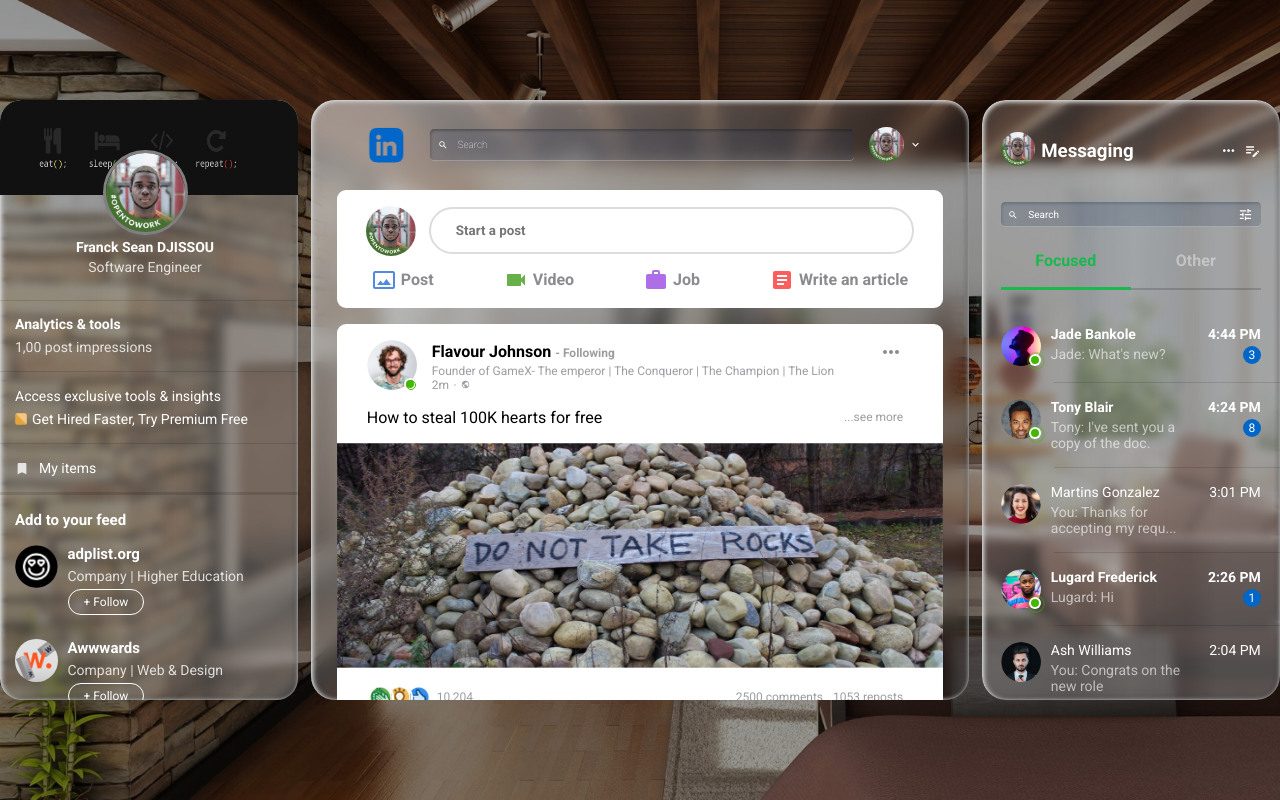
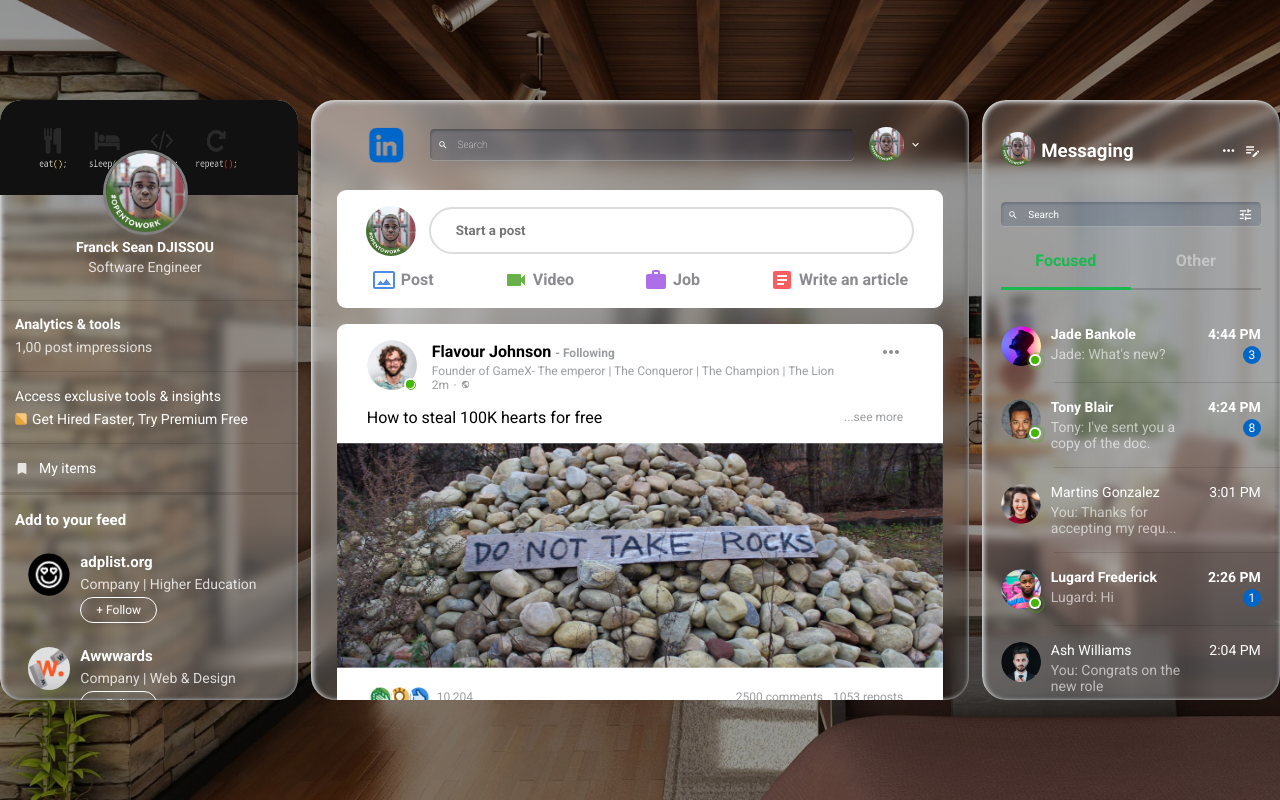
Before and after one commit to Francksean/KF-linkedIn-vision-pro, a React (Vite) app: page / in a window 1280 px wide. Built offline with nearby package versions, Linux system fonts and the light colour scheme.

Commit message:
update style

```diff
--- a/src/components/profile/profile.css
+++ b/src/components/profile/profile.css
@@ -104,7 +104,7 @@
   display: flex;
   flex-direction: column;
   align-items: start;
-  row-gap: 2vh;
+  row-gap: 3vh;
 }
 .profile_proposals p:first-child{
   font-weight: bold;
@@ -122,6 +122,7 @@
   flex-direction: row;
   column-gap: 10px;
   align-items: start;
+  padding-left: 1vw;
 }
 .proposal_item img{
   height: 42.5px;
```
